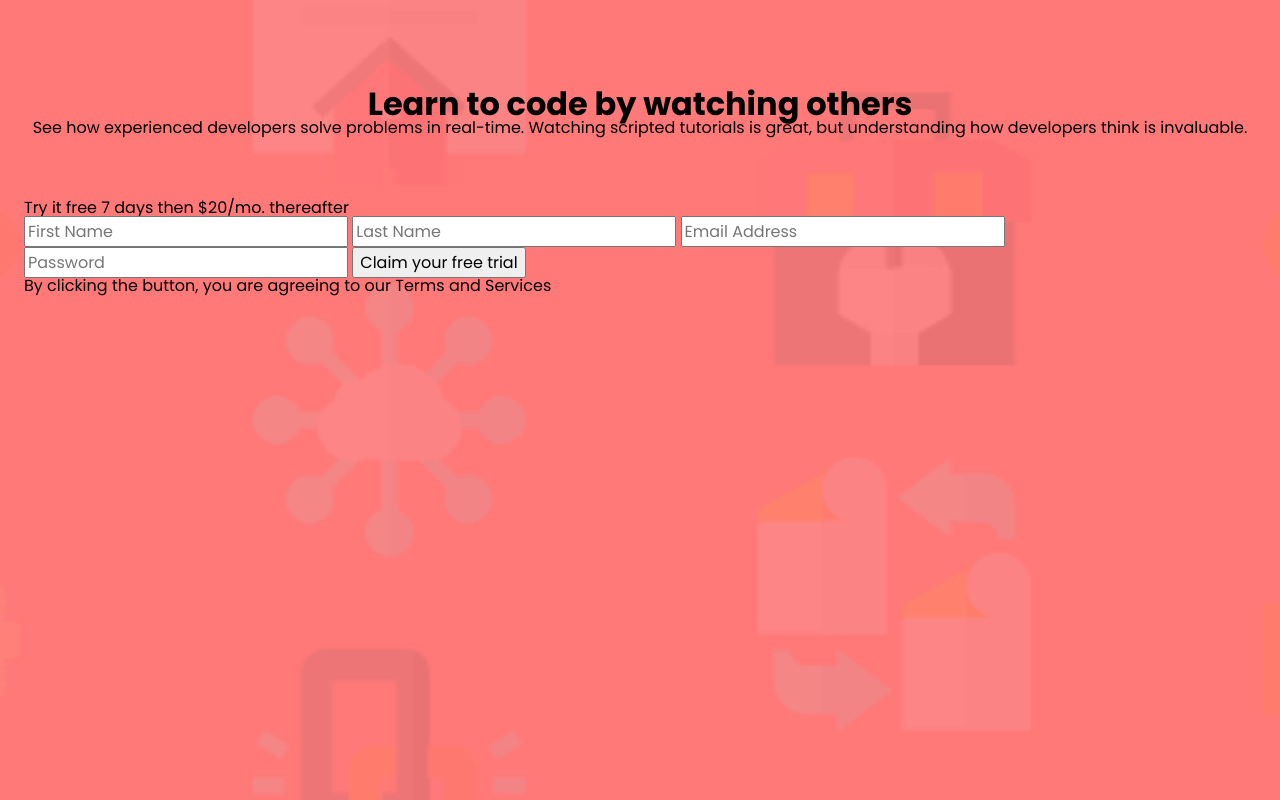
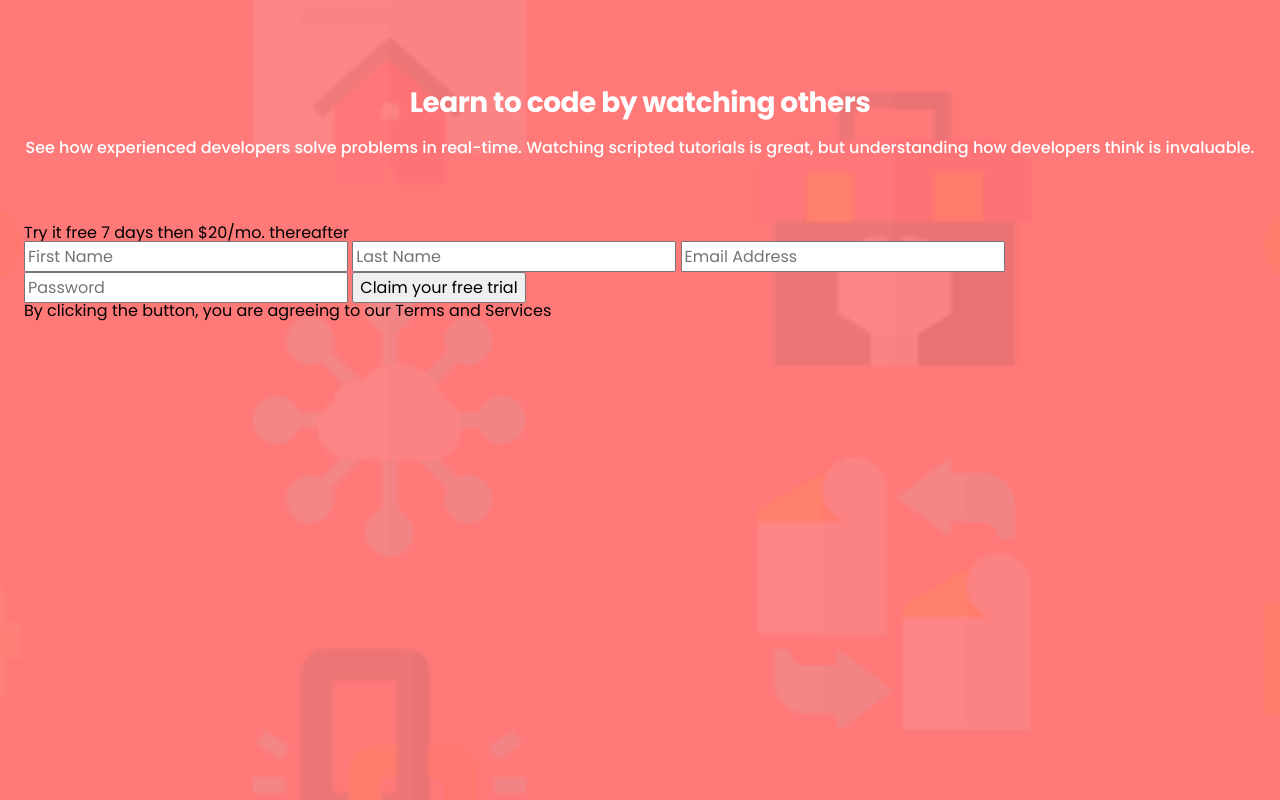
Before and after one commit to irfanoezen/intro-component-with-sign-up-form, a plain HTML site: page index.html in a window 1280 px wide. Drawn offline with Linux system fonts and the light colour scheme.

Commit message:
Style heading container

```diff
--- a/style.css
+++ b/style.css
@@ -141,4 +141,18 @@ h6 {
 
 .heading {
   text-align: center;
+  color: #fff;
 }
+
+.title {
+  font-size: 28px;
+  font-weight: 700;
+  line-height: 1.1;
+  letter-spacing: -0.5px;
+  margin-block-end: 16px;
+}
+
+.text {
+  font-weight: 500;
+  line-height: 1.65;
+}
```
